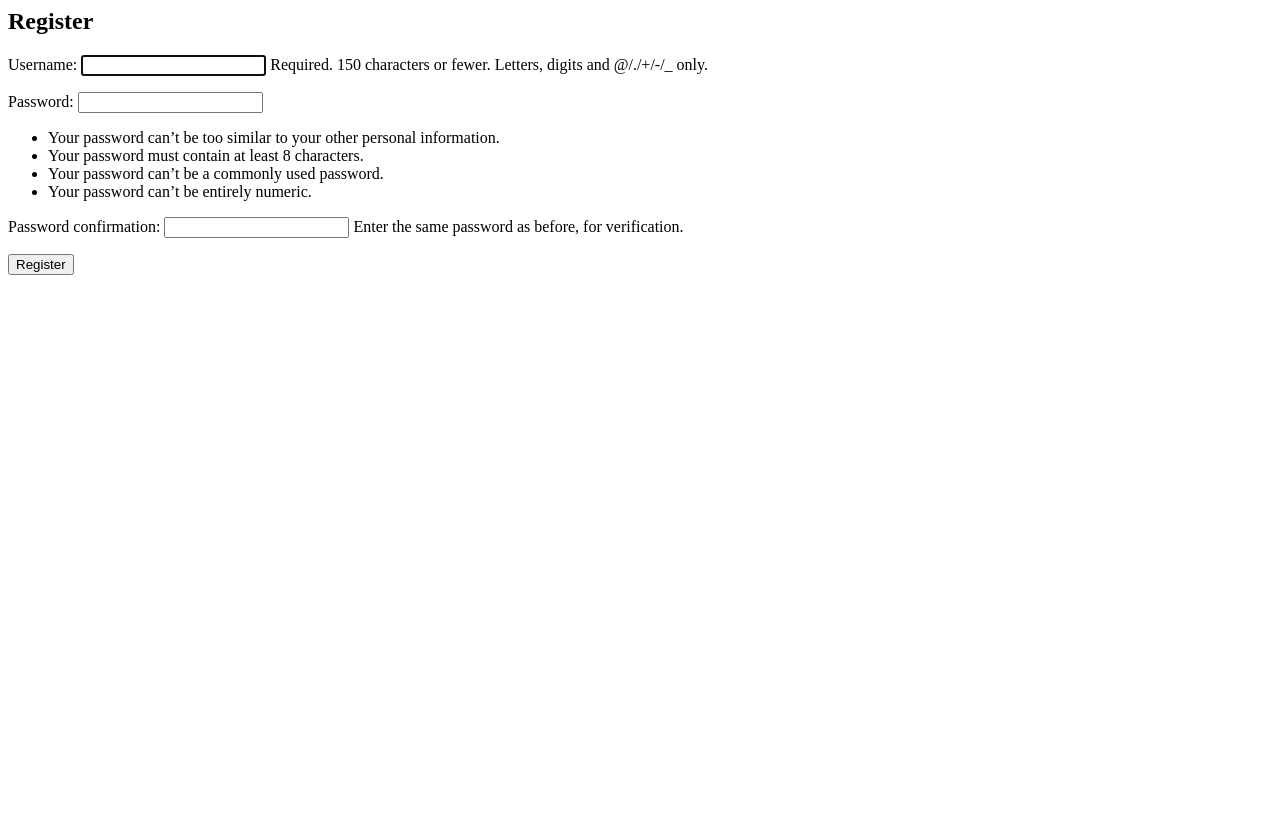
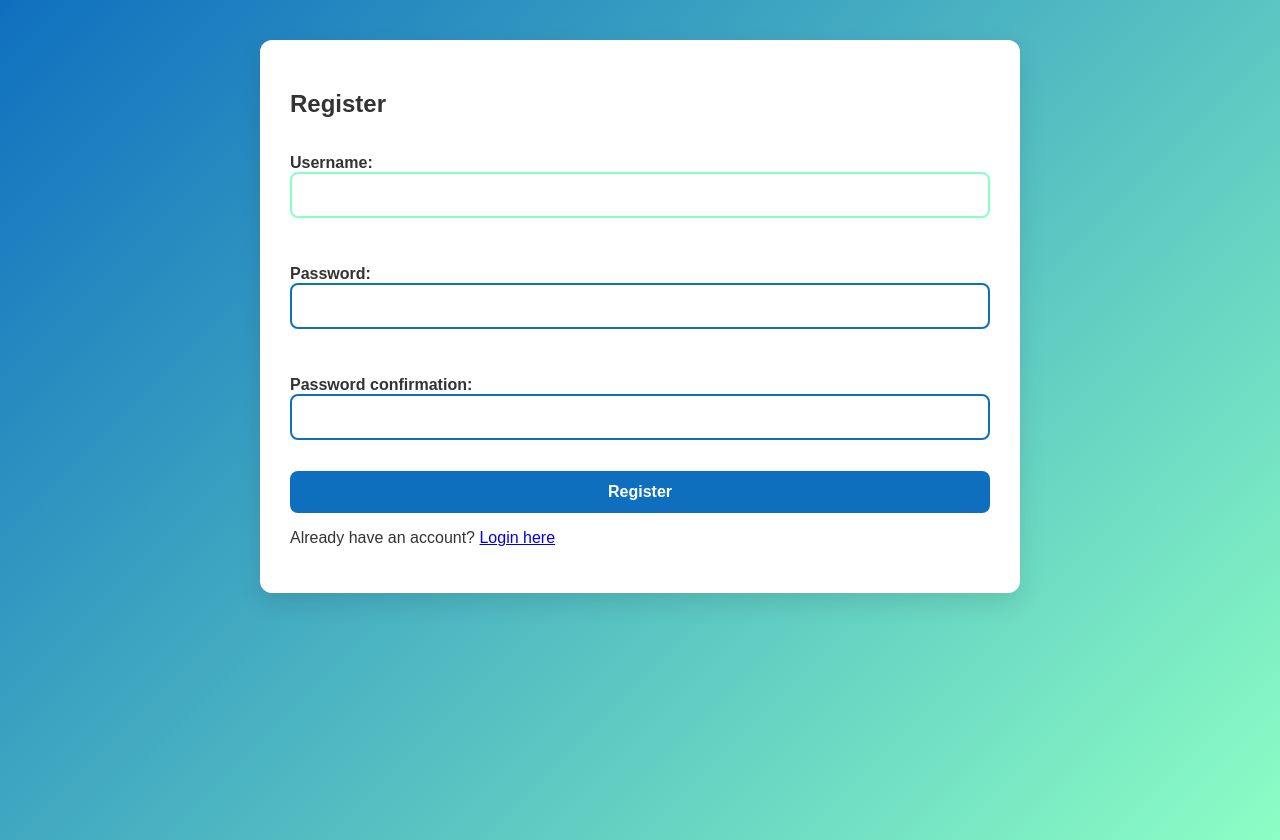
Before and after one commit to momihamm2972/AbdelhadiDyouri, a Django app: page /register/ in a window 1280 px wide. Before the commit the page ends 275 px from the top, so only its background shows below. Run offline with Django 4.2, Linux system fonts and the light colour scheme.

Commit message:
feat : some page look good

```diff
--- a/mood-tracker/moodtracker/settings.py
+++ b/mood-tracker/moodtracker/settings.py
@@ -55,7 +55,7 @@ ROOT_URLCONF = 'moodtracker.urls'
 TEMPLATES = [
     {
         'BACKEND': 'django.template.backends.django.DjangoTemplates',
-        'DIRS': [BASE_DIR / "tracker/templates"],
+        'DIRS': [BASE_DIR / "tracker" / "templates"],
         'APP_DIRS': True,
         'OPTIONS': {
             'context_processors': [
--- a/mood-tracker/tracker/forms.py
+++ b/mood-tracker/tracker/forms.py
@@ -1,7 +1,19 @@
 from django import forms
+from django.contrib.auth.forms import UserCreationForm
+from django.contrib.auth.models import User
 from .models import MoodEntry
+
+class CustomUserCreationForm(UserCreationForm):
+    def __init__(self, *args, **kwargs):
+        super().__init__(*args, **kwargs)
+        for field_name in self.fields:
+            self.fields[field_name].help_text = None
+
+    class Meta:
+        model = User
+        fields = ['username', 'password1', 'password2']
 
 class MoodEntryForm(forms.ModelForm):
     class Meta:
         model = MoodEntry
-        fields = ['mood']
+        fields = ['mood']  # Adjust fields if needed
--- /dev/null
+++ b/mood-tracker/tracker/static/css/styles.css
@@ -0,0 +1,124 @@
+/* General page styling */
+body {
+    margin: 0;
+    padding: 0;
+    font-family: 'Poppins', Arial, sans-serif;
+    background: linear-gradient(135deg, rgba(15,111,191,255), rgba(140,254,196,255));
+    color: #333;
+    min-height: 100vh;
+}
+
+/* Container */
+.container {
+    max-width: 700px;
+    margin: 40px auto;
+    background-color: white;
+    padding: 30px;
+    border-radius: 12px;
+    box-shadow: 0 10px 25px rgba(0, 0, 0, 0.1);
+}
+
+/* Titles */
+.title {
+    text-align: center;
+    font-size: 2em;
+    margin-bottom: 30px;
+    color: rgba(15,111,191,255);
+}
+
+/* Form styling */
+form {
+    display: flex;
+    flex-direction: column;
+    gap: 15px;
+}
+
+label {
+    font-weight: 600;
+}
+
+input[type="text"],
+input[type="email"],
+input[type="password"],
+select,
+textarea {
+    padding: 12px;
+    border-radius: 8px;
+    border: 2px solid rgba(15,111,191,255);
+    font-size: 16px;
+    width: 100%;
+    box-sizing: border-box;
+    transition: border-color 0.3s;
+}
+
+input:focus,
+select:focus,
+textarea:focus {
+    border-color: rgba(140,254,196,255);
+    outline: none;
+}
+
+/* Buttons */
+button,
+input[type="submit"],
+.back-button {
+    background-color: rgba(15,111,191,255);
+    color: white;
+    padding: 12px 24px;
+    font-size: 16px;
+    font-weight: 600;
+    border: none;
+    border-radius: 8px;
+    cursor: pointer;
+    transition: background-color 0.3s ease;
+    text-decoration: none;
+    display: inline-block;
+    text-align: center;
+}
+
+button:hover,
+input[type="submit"]:hover,
+.back-button:hover {
+    background-color: rgba(12, 91, 158, 255);
+}
+
+/* Mood table */
+.mood-table {
+    width: 100%;
+    border-collapse: collapse;
+    margin-top: 20px;
+}
+
+.mood-table th,
+.mood-table td {
+    border: 1px solid #ccc;
+    padding: 12px;
+    text-align: center;
+    font-size: 16px;
+}
+
+.mood-table th {
+    background-color: rgba(140,254,196,255);
+    color: #333;
+}
+
+/* Message / alert styling */
+.message {
+    padding: 15px;
+    background-color: rgba(140,254,196,255);
+    color: #333;
+    border-radius: 8px;
+    margin-bottom: 20px;
+}
+
+/* Responsive */
+@media (max-width: 768px) {
+    .container {
+        margin: 20px;
+        padding: 20px;
+    }
+
+    .title {
+        font-size: 1.5em;
+    }
+}
--- /dev/null
+++ b/mood-tracker/tracker/templates/base.html
@@ -0,0 +1,15 @@
+{% load static %}
+<!DOCTYPE html>
+<html lang="en">
+<head>
+    <meta charset="UTF-8">
+    <title>{% block title %}Mood Tracker{% endblock %}</title>
+    <link rel="stylesheet" href="{% static 'css/styles.css' %}">
+</head>
+<body>
+    <div class="container">
+        {% block content %}
+        {% endblock %}
+    </div>
+</body>
+</html>
--- a/mood-tracker/tracker/templates/registration/register.html
+++ b/mood-tracker/tracker/templates/registration/register.html
@@ -1,6 +1,13 @@
+{% extends "base.html" %}
+
+{% block title %}Register{% endblock %}
+
+{% block content %}
 <h2>Register</h2>
 <form method="post">
-  {% csrf_token %}
-  {{ form.as_p }}
-  <button type="submit">Register</button>
+    {% csrf_token %}
+    {{ form.as_p }}
+    <button type="submit">Register</button>
 </form>
+<p>Already have an account? <a href="{% url 'login' %}">Login here</a></p>
+{% endblock %}
--- a/mood-tracker/tracker/views.py
+++ b/mood-tracker/tracker/views.py
@@ -1,23 +1,24 @@
 from django.shortcuts import render, redirect
 from django.contrib.auth.models import User
 from django.contrib.auth.forms import UserCreationForm, UserChangeForm
-from .forms import MoodEntryForm
+from .forms import MoodEntryForm, CustomUserCreationForm
 from .models import MoodEntry
 from django.contrib.auth.decorators import login_required
 from django.http import HttpResponse
+from django.views.decorators.csrf import csrf_protect
 
+@login_required
+def profile_view(request):
+    return render(request, 'profile.html')
+
+@csrf_protect
 @login_required
 def submit_mood(request):
     if request.method == 'POST':
-        form = MoodEntryForm(request.POST)
-        if form.is_valid():
-            mood_entry = form.save(commit=False)
-            mood_entry.user = request.user
-            mood_entry.save()
-            return redirect('mood_history')
-    else:
-        form = MoodEntryForm()
-    return render(request, 'submit_mood.html', {'form': form})
+        mood = request.POST.get('mood')
+        # Save mood to DB if needed
+        print(f"{request.user.username} selected mood: {mood}")
+    return redirect('profile')
 
 @login_required
 def mood_history(request):
@@ -29,12 +30,12 @@ def home(request):
 
 def register(request):
     if request.method == 'POST':
-        form = UserCreationForm(request.POST)
+        form = CustomUserCreationForm(request.POST)
         if form.is_valid():
             form.save()
-            return redirect('login')  # after register, go to login
+            return redirect('login')
     else:
-        form = UserCreationForm()
+        form = CustomUserCreationForm()
     return render(request, 'registration/register.html', {'form': form})
 
 def welcome(request):
```
Also changed, not shown: mood-tracker/tracker/templates/mood_history.html (+30 -15 lines), mood-tracker/tracker/templates/profile.html (+17 -21 lines), mood-tracker/tracker/templates/registration/login.html (+10 -3 lines), 1 other file.
